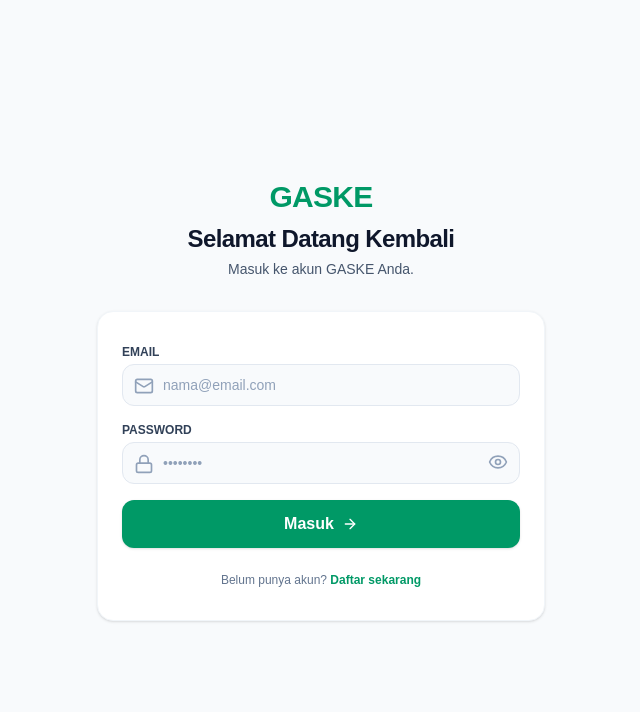
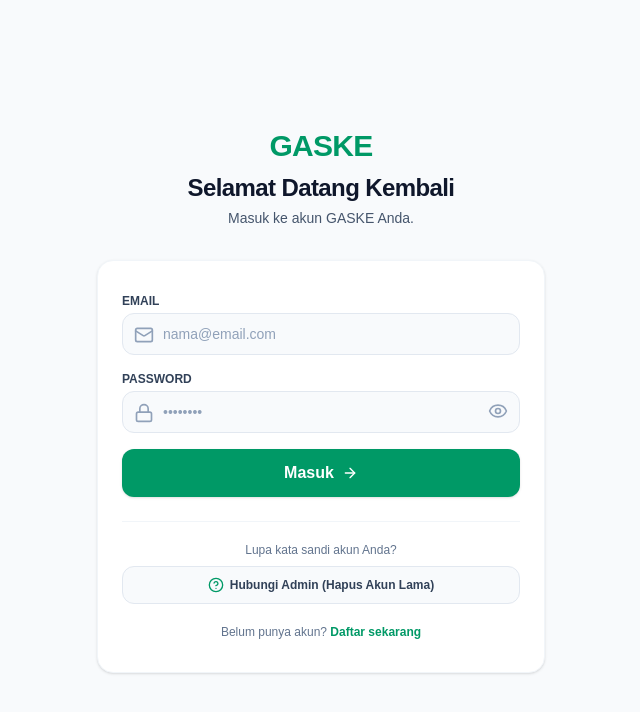
Before and after one commit to anantarenditya/gaske-app, a Next.js app: page /login in a window 1280 px wide. Shown: the top 712 px of the page, without its empty margins (319-959 px from the left). Built offline with nearby package versions, Linux system fonts and the light colour scheme.

Commit message:
tambah tombol bantuan lupa sandi hubungi whatsapp admin

```diff
--- a/app/login/page.tsx
+++ b/app/login/page.tsx
@@ -3,7 +3,7 @@
 import { useState } from 'react';
 import Link from 'next/link';
 import { loginAction } from '@/app/actions/auth';
-import { Mail, Lock, ArrowRight, Loader2, Eye, EyeOff } from 'lucide-react';
+import { Mail, Lock, ArrowRight, Loader2, Eye, EyeOff, HelpCircle } from 'lucide-react';
 
 export default function LoginPage() {
   const [loading, setLoading] = useState(false);
@@ -101,7 +101,23 @@
             </button>
           </form>
 
-          <div className="mt-6 text-center text-xs text-slate-500">
+          {/* Fitur Lupa Sandi Hubungi Admin */}
+          <div className="mt-6 pt-5 border-t border-slate-100 text-center space-y-2">
+            <p className="text-xs text-slate-500">
+              Lupa kata sandi akun Anda?
+            </p>
+            <a
+              href="https://wa.me/6285803004649?text=Halo%20Admin%20Gaske,%20saya%20lupa%20sandi%20dan%20ingin%20meminta%20tolong%20hapus%20akun%20lama%20saya%20agar%20bisa%20mendaftar%20baru."
+              target="_blank"
+              rel="noopener noreferrer"
+              className="w-full py-2.5 bg-slate-50 hover:bg-slate-100 text-slate-700 font-bold text-xs rounded-xl transition border border-slate-200 flex items-center justify-center gap-1.5"
+            >
+              <HelpCircle className="w-4 h-4 text-emerald-600" />
+              Hubungi Admin (Hapus Akun Lama)
+            </a>
+          </div>
+
+          <div className="mt-5 text-center text-xs text-slate-500">
             Belum punya akun?{' '}
             <Link href="/register" className="font-bold text-emerald-600 hover:underline">
               Daftar sekarang
```
